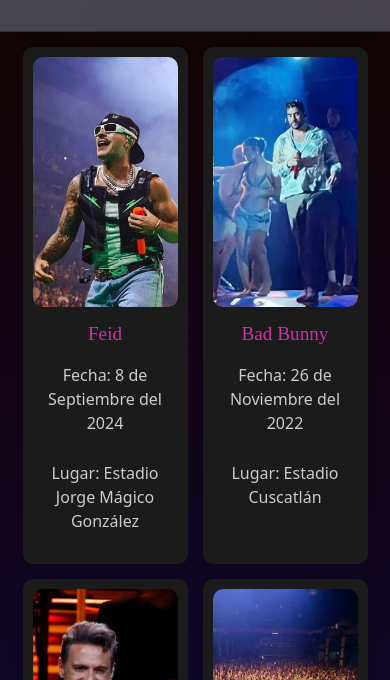
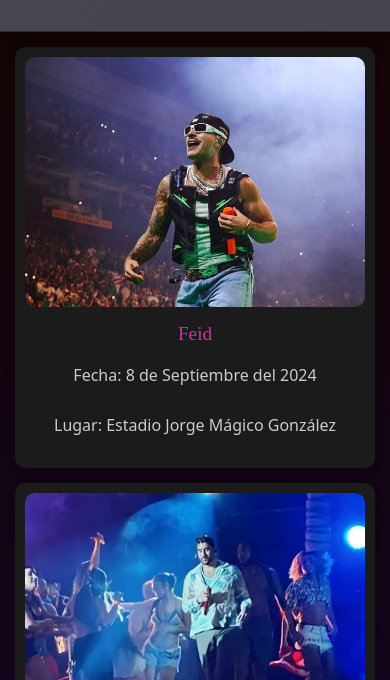
Before and after one commit to Francisco10-24/Venta_Boletos, a plain HTML site: page galeria.html in a window 390 px wide. Shown: the part 164-844 px from the top of the page. Drawn offline with nearby package versions, Linux system fonts and the light colour scheme; a web font is replaced by a local one.

Commit message:
cambios de *{} y galeria en 1 row
Cambios indicados por el profe de estilo de *{} (sin tocar lo de paco) y cambie el @media de la galeria con la observacion de que al ser en celular solo se vea 1 fila

```diff
--- a/css/ConciertosDestacadosStyle.css
+++ b/css/ConciertosDestacadosStyle.css
@@ -1,12 +1,6 @@
 @import url('https://fonts.googleapis.com/css2?family=Montserrat:ital,wght@0,100..900;1,100..900&family=Overpass:ital,wght@0,100..900;1,100..900&family=Pinyon+Script&family=Unbounded:wght@200..900&display=swap');
 
-* {
-    margin: 0;
-    padding: 0;
-    box-sizing: border-box;
-    font-family: Montserrat, Overpass;
-    color: white;
-}
+
 
 .Tendencia h1 {
     background: linear-gradient(90deg, #0B0D1E, #18154A, #081731);
--- a/css/ContactoStyle.css
+++ b/css/ContactoStyle.css
@@ -1,11 +1,5 @@
 @import url('https://fonts.googleapis.com/css2?family=Montserrat:ital,wght@0,100..900;1,100..900&family=Overpass:ital,wght@0,100..900;1,100..900&family=Pinyon+Script&family=Unbounded:wght@200..900&display=swap');
 
-* {
-    margin: 0;
-    padding: 0;
-    box-sizing: border-box;
-    font-family: Montserrat, Overpass;
-}
 
 header {
     background-color: white;
@@ -17,7 +11,7 @@ header {
     background-repeat: no-repeat;
     background-position: center;
     min-height: 100vh;
-    color: black;
+    color: rgb(88, 88, 88);
     display: flex;
     flex-direction: column;
     align-items: center;
@@ -37,12 +31,12 @@ header {
 }
 
 .Formulario {
-    background-color: rgba(0, 0, 0, 0.82);
+    background-color: rgba(34, 33, 33, 0.82);
     box-shadow: 0 12px 40px rgba(0,0,0, 0.5);
     color: white;
     padding: 30px;
     border-radius: 10px;
-    border: 2px ridge rgb(160, 150, 150);
+    border: 2px ridge rgb(0, 0, 0);
     max-width: 780px;
     width: 60%;
     display: grid;
--- a/css/galeria.css
+++ b/css/galeria.css
@@ -1,14 +1,6 @@
 @import url('https://fonts.googleapis.com/css2?family=Montserrat:ital,wght@0,100..900;1,100..900&family=Overpass:ital,wght@0,100..900;1,100..900&family=Pinyon+Script&family=Unbounded:wght@200..900&display=swap');
 
-* {
-    margin: 0;
-    padding: 0;
-    border: 0;
-    list-style: none;
-    text-decoration: none;
-    box-sizing: border-box;
 
-}
 
 body {
     font-family: Montserrat;
@@ -143,9 +135,8 @@ body {
 /* Pantallas pequeñas (móviles, hasta 767px) */
 @media (max-width: 767px) {
     .galeria .concierto {
-        flex: 1 1 calc(50% - 15px);
-        /* 2 columnas en móviles */
-        max-width: calc(50% - 15px);
+        flex: 1 1 100%;
+        max-width: 100%;
     }
 
     .galeria {
```
